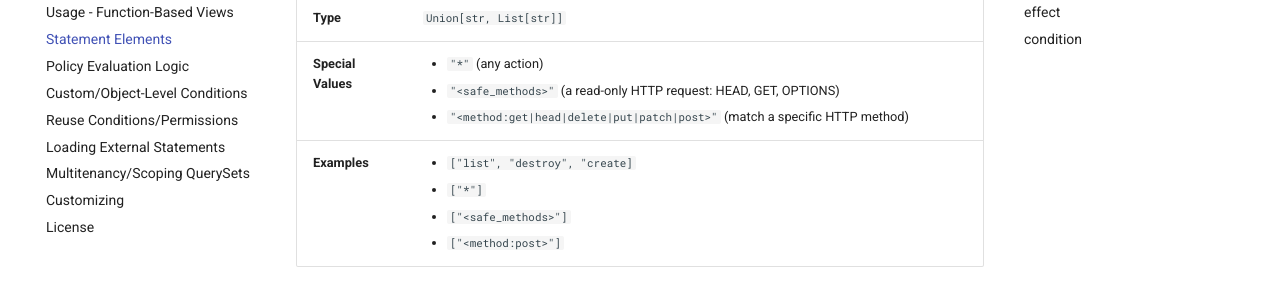
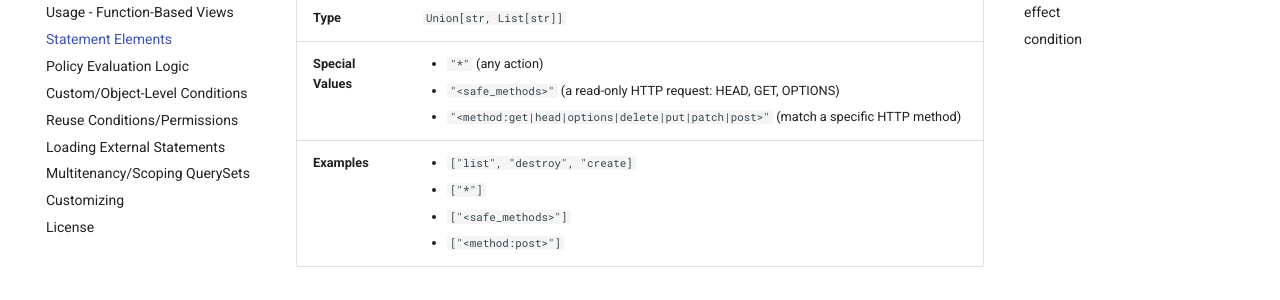
Before and after one commit to rsinger86/drf-access-policy, an MkDocs documentation site: the page built from docs/statement_elements.md, in a window 1280 px wide and 900 px high, scrolled down 802 px. Shown: the part 150-450 px from the top of the window. Built offline with MkDocs 1.6.1 and Material for MkDocs 9.7.7, drawn with Linux system fonts in a browser that asks for light colours; comment, search, counter and statistics services are not loaded.

Commit message:
Update statement_elements.md
added 'options' HTTP method

```diff
--- a/docs/statement_elements.md
+++ b/docs/statement_elements.md
@@ -90,7 +90,7 @@ JSON policies are made up of elements that together determine *who* can do *what
                     <code>"&lt;safe_methods&gt;"</code> (a read-only HTTP request: HEAD, GET, OPTIONS)
                 </li>
                 <li>
-                    <code>"&lt;method:get|head|delete|put|patch|post&gt;"</code> (match a specific HTTP method)
+                    <code>"&lt;method:get|head|options|delete|put|patch|post&gt;"</code> (match a specific HTTP method)
                 </li>
             </ul>
         </td>
```
